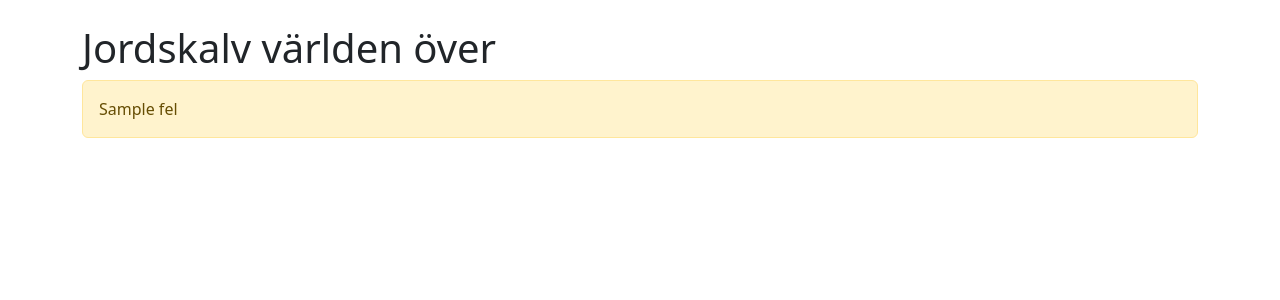
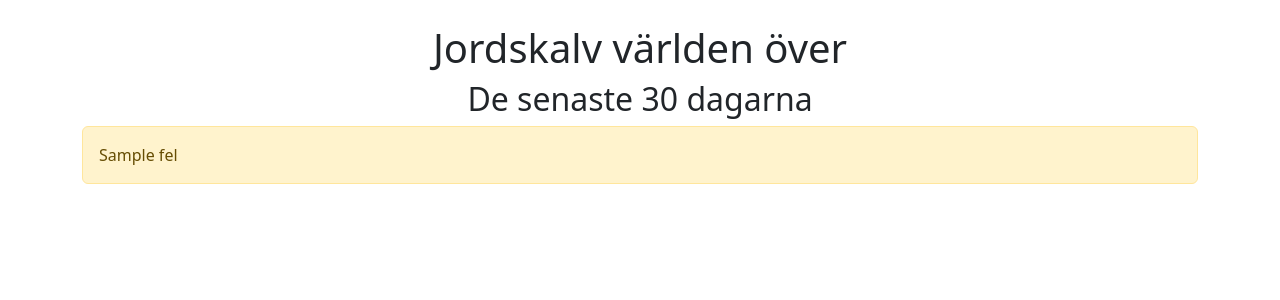
Before and after one commit to EliFromTheNorth/P2-Gruppuppgift, a Flask app: template Templates/map.html in a window 1280 px wide. Shown: the part 56-356 px from the top of the page. Run offline with Flask 3, Linux system fonts and the light colour scheme; the template is opened without the code that fills it: most values are stand-ins (such as "Sample title", 1, 10 or a date in 2020).

Commit message:
Förbättrar sidans utseende med CSS-styling
Justerar placering och utseende på rubriker och innehåll.

Förbättrar sidans layout för en tydligare presentation.

Anpassar HTML-elementens utseende med CSS-styling.

```diff
--- a/Templates/map.html
+++ b/Templates/map.html
@@ -1,7 +1,8 @@
 {% extends "base.html" %}
 
 {% block content %}
-<h1>Jordskalv världen över</h1>
+<h1 style="text-align: center;">Jordskalv världen över</h1>
+<h2 style="text-align: center;">De senaste 30 dagarna</h2>
 
 {% if fel %}
     <div class="alert alert-warning"> {{ fel }} </div>
```
